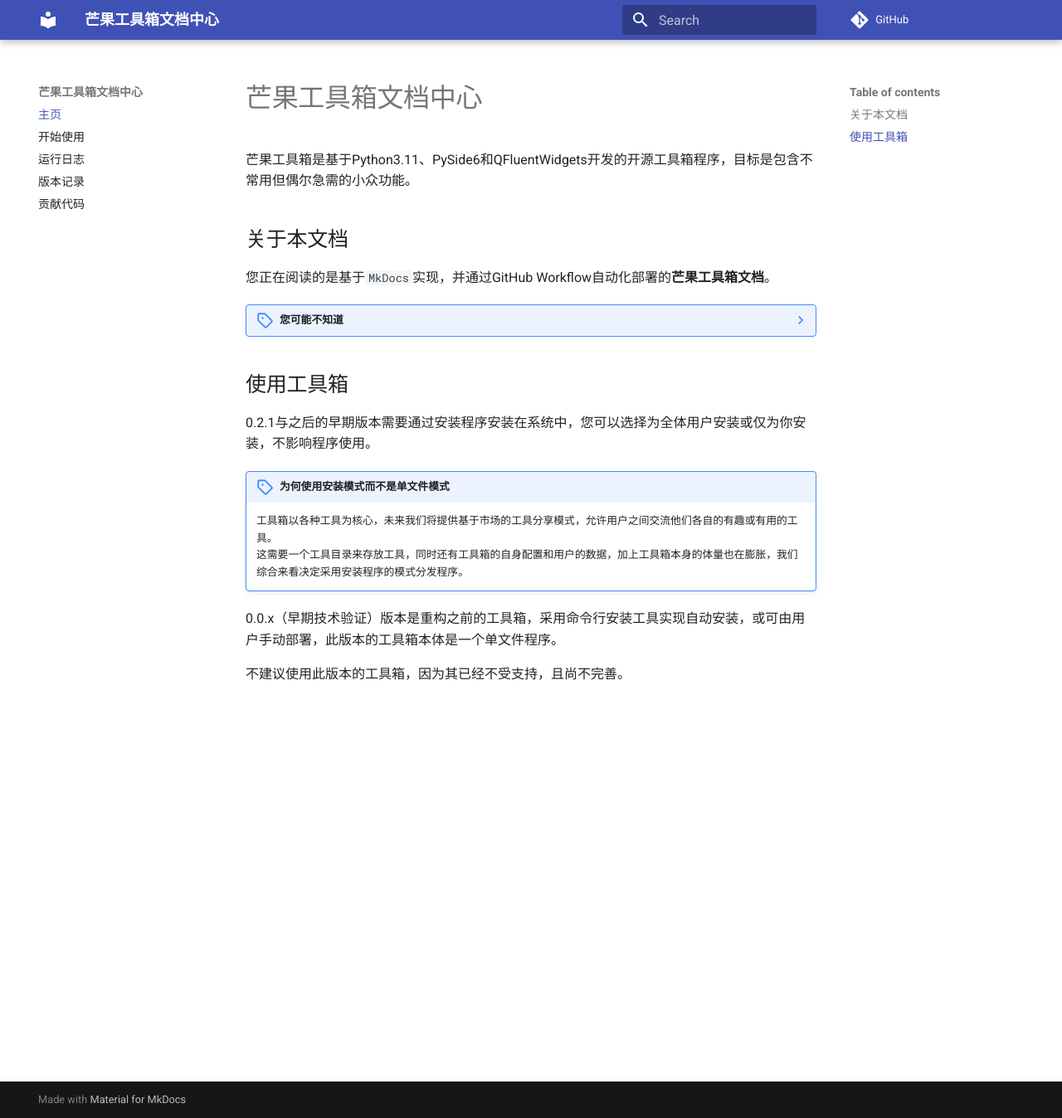
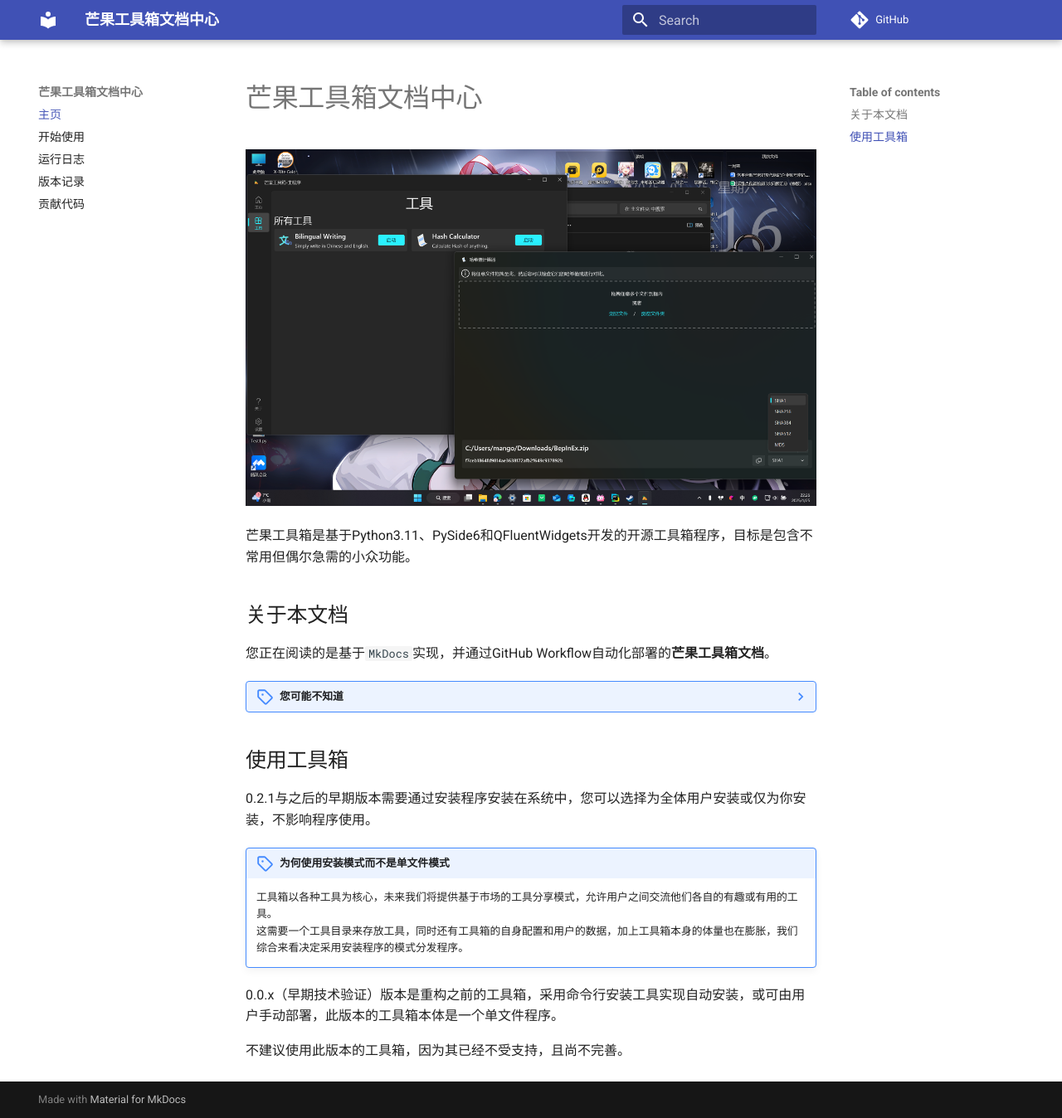
Before and after one commit to mangofanfan/FanTools2, an MkDocs documentation site: the page built from docs/index.md, in a window 1280 px wide and 1348 px high. Shown: the whole window at 83% size. Built offline with MkDocs 1.6.1 and Material for MkDocs 9.7.7, drawn with Linux system fonts in a browser that asks for light colours; comment, search, counter and statistics services are not loaded.

Commit message:
修一个很奇怪的文档问题……

```diff
--- a/docs/index.md
+++ b/docs/index.md
@@ -1,4 +1,6 @@
 # 芒果工具箱文档中心
+
+![预览图](images/FanTools_View_0.2.2.png)
 
 芒果工具箱是基于Python3.11、PySide6和QFluentWidgets开发的开源工具箱程序，目标是包含不常用但偶尔急需的小众功能。
 
```
Also changed, not shown: docs/images/FanTools_View_0.2.2.png (added), 1 other file.
